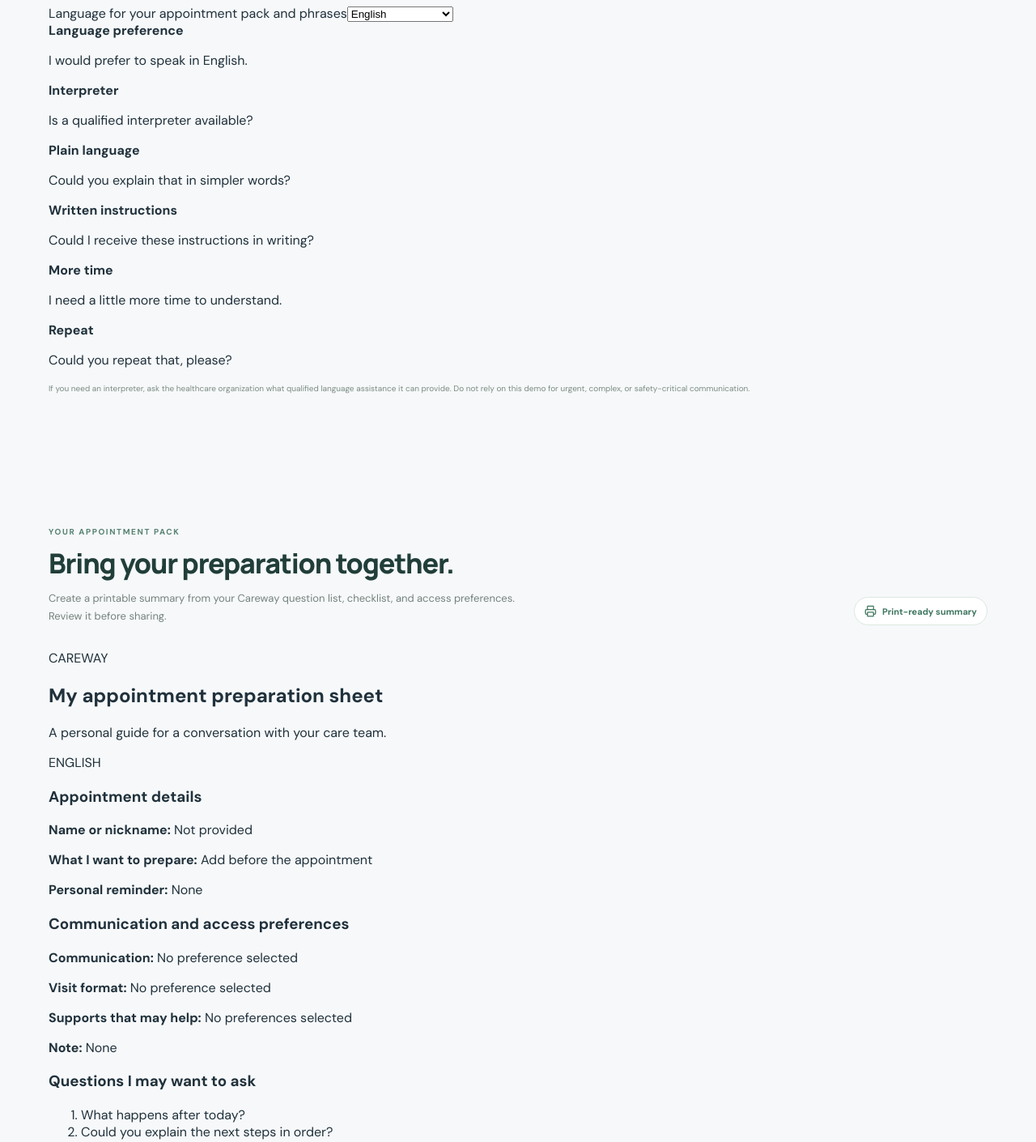
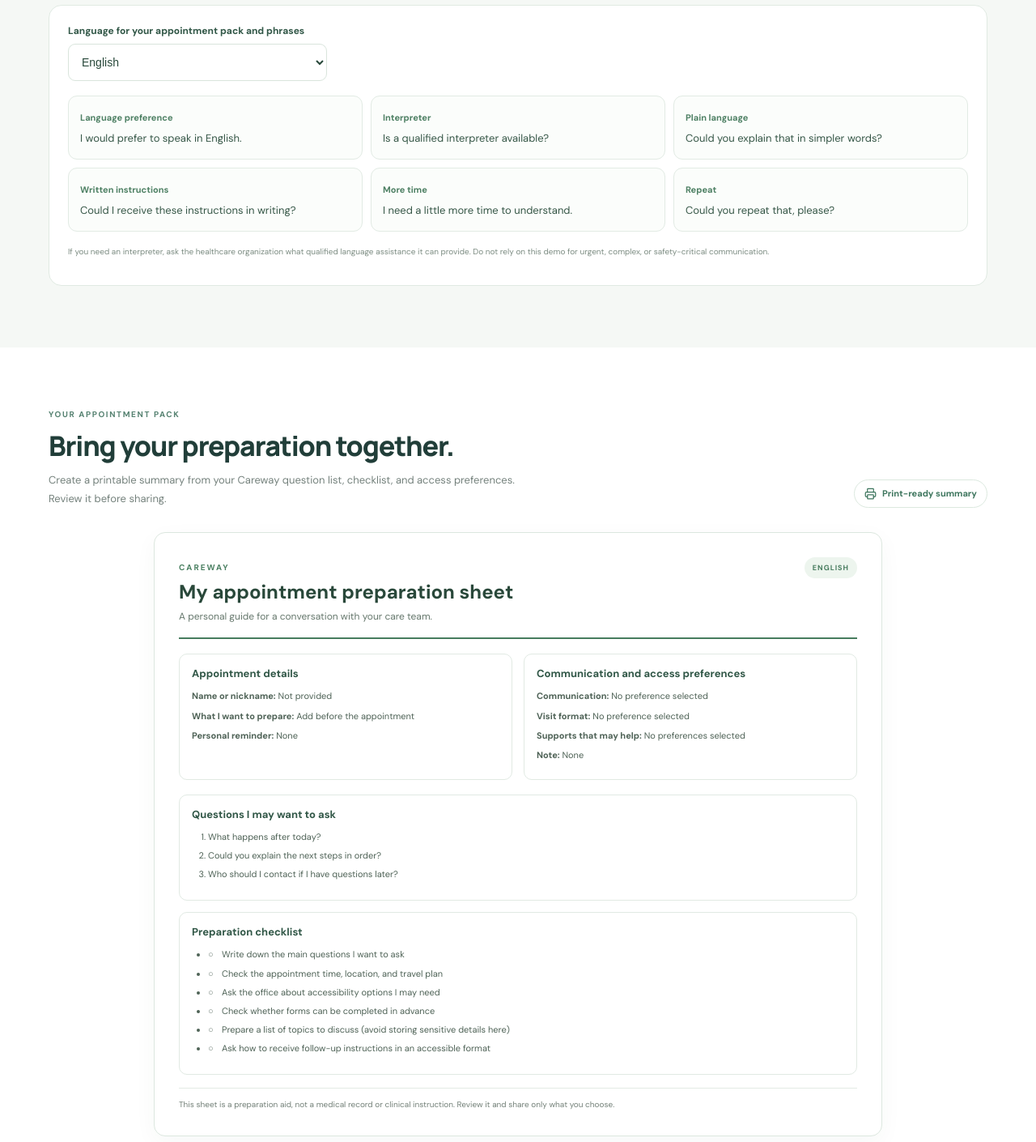
Before and after one commit to Hacke025/Medical-Div, a React (Vite) app: page / in a window 1280 px wide. Shown: the part 9380-10790 px from the top of the page at 81% size. Built offline with nearby package versions, Linux system fonts and the light colour scheme.

Commit message:
Style language support and print appointment pack

```diff
--- a/src/styles.css
+++ b/src/styles.css
@@ -305,3 +305,51 @@ button,a,select,input[type="checkbox"]{touch-action:manipulation}
 .contrast-dark .document-upload-card>p,.contrast-dark .document-block p,.contrast-dark .document-findings p,.contrast-dark .document-stats{color:#c2d0c8}
 .contrast-dark .document-block summary{background:#293d34}
 @media(max-width:760px){.document-reader-grid{grid-template-columns:1fr}.document-upload-card,.document-content-card{padding:17px}.document-actions .button{width:100%;justify-content:center}}
+
+
+/* Language support and printable appointment pack */
+.language-section{background:#f5f8f5}
+.language-panel{background:#fff;border:1px solid #e0eae2;border-radius:16px;padding:23px}
+.language-panel>label{display:block;font-size:12px;font-weight:800;color:#315747;margin-bottom:8px}
+.language-panel select{width:100%;max-width:320px;min-height:46px;border:1px solid #d9e5dc;border-radius:9px;background:#fff;padding:10px 12px;font-size:14px;color:#28483a}
+.phrase-grid{display:grid;grid-template-columns:repeat(3,minmax(0,1fr));gap:10px;margin-top:18px}
+.phrase-card{border:1px solid #e2ebe4;border-radius:11px;padding:14px;background:#fbfdfb}
+.phrase-card b{font-size:11px;color:#4e8064}
+.phrase-card p{font-size:13px;line-height:1.6;color:#365747;margin:7px 0 0}
+.appointment-pack-section{background:#fff}
+.pack-preview{max-width:900px;margin:0 auto;padding:30px;border:1px solid #dce7df;border-radius:14px;background:#fff;color:#263b30;box-shadow:0 8px 28px #1c47300a}
+.pack-title-row{display:flex;justify-content:space-between;gap:18px;align-items:flex-start;padding-bottom:18px;border-bottom:2px solid #477c5e}
+.pack-brand{font-size:10px;letter-spacing:2px;font-weight:900;color:#4b8062}
+.pack-title-row h2{font-size:24px;line-height:1.2;margin:8px 0;color:#29483a}
+.pack-title-row p{font-size:12px;color:#66786d;margin:0}
+.pack-language{padding:7px 10px;border-radius:20px;background:#edf5ee;color:#477c5e;font-size:9px;font-weight:900;letter-spacing:1px}
+.pack-columns{display:grid;grid-template-columns:1fr 1fr;gap:14px;margin:18px 0}
+.pack-block{padding:15px;border:1px solid #e1eae3;border-radius:10px;break-inside:avoid}
+.pack-block h3{font-size:13px;color:#315747;margin:0 0 10px}
+.pack-block p{font-size:11px;line-height:1.65;color:#4e6256;margin:6px 0;overflow-wrap:anywhere}
+.pack-questions{margin-bottom:14px}
+.pack-block ol,.pack-block ul{padding-left:20px;margin:8px 0}
+.pack-block li{font-size:11px;line-height:1.65;color:#4e6256;margin:5px 0}
+.pack-check{display:inline-block;width:17px;color:#718078;font-weight:800}
+.pack-check.done{color:#32805b}
+.pack-footer{border-top:1px solid #e3ebe5;padding-top:12px;margin:16px 0 0;font-size:10px;line-height:1.6;color:#738078}
+.pack-actions{display:flex;align-items:center;justify-content:center;gap:18px;margin:18px 0}
+.contrast-high .language-section,.contrast-high .language-panel,.contrast-high .phrase-card{background:#fff;color:#000;border:2px solid #000}
+.contrast-high .phrase-card b,.contrast-high .phrase-card p,.contrast-high .language-panel>label{color:#000}
+.contrast-dark .language-section{background:#192923}
+.contrast-dark .language-panel,.contrast-dark .phrase-card{background:#202f2a;border-color:#53665b}
+.contrast-dark .language-panel>label,.contrast-dark .phrase-card b,.contrast-dark .phrase-card p{color:#f2f6f3}
+.contrast-dark .language-panel select{background:#17231e;color:#fff;border-color:#53665b}
+@media(max-width:760px){.phrase-grid{grid-template-columns:1fr 1fr}.pack-preview{padding:18px}.pack-columns{grid-template-columns:1fr}}
+@media(max-width:520px){.phrase-grid{grid-template-columns:1fr}.pack-title-row h2{font-size:20px}.pack-actions{flex-direction:column}.pack-actions .button{width:100%;justify-content:center}}
+@media print{
+  @page{size:auto;margin:14mm}
+  body *{visibility:hidden!important}
+  #appointment-pack,#appointment-pack *{visibility:visible!important}
+  #appointment-pack{position:absolute!important;left:0!important;top:0!important;width:100%!important;padding:0!important;margin:0!important;background:#fff!important}
+  #appointment-pack .container{width:100%!important;max-width:none!important;padding:0!important}
+  #appointment-pack .pack-screen-heading,#appointment-pack .pack-actions,#appointment-pack .glossary-note{display:none!important}
+  #appointment-pack .pack-preview{max-width:none!important;border:0!important;box-shadow:none!important;padding:0!important}
+  #appointment-pack .pack-block{break-inside:avoid}
+  #appointment-pack .pack-title-row h2,#appointment-pack .pack-block h3,#appointment-pack .pack-block p,#appointment-pack .pack-block li,#appointment-pack .pack-title-row p,#appointment-pack .pack-footer{color:#111!important}
+}
```
